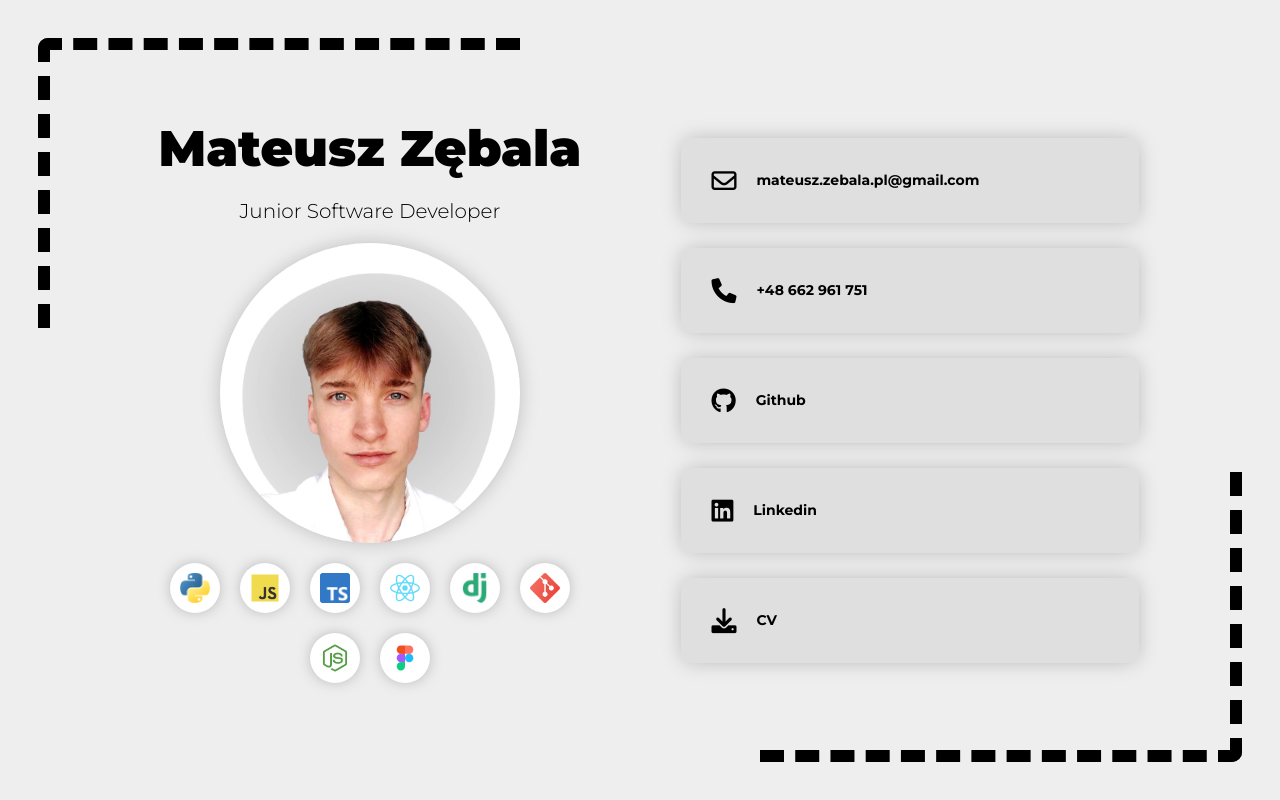
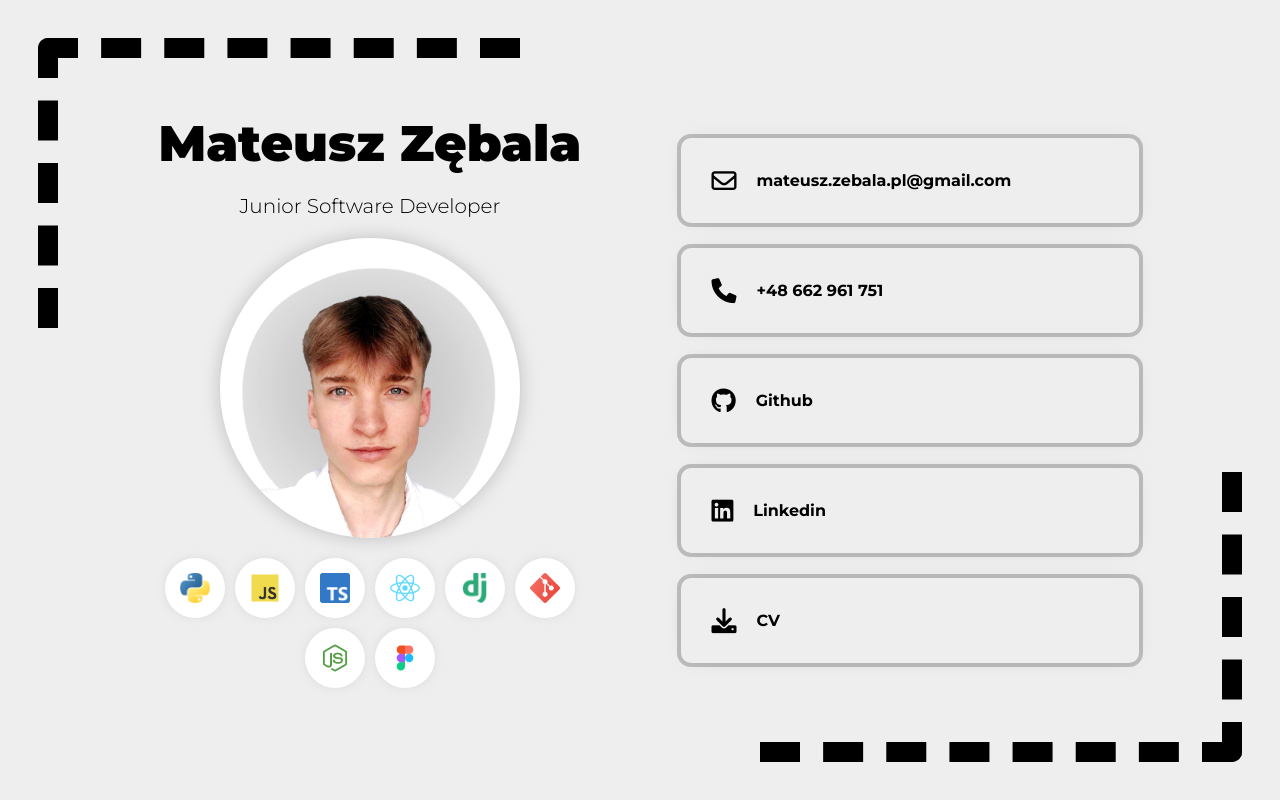
Before and after one commit to mateuszzebala/mateuszzebala.github.io, a plain HTML site: page index.html in a window 1280 px wide. Drawn offline with Linux system fonts and the light colour scheme.

Commit message:
fix: edit links style, change cv and add meta tags

```diff
--- a/index.html
+++ b/index.html
@@ -8,6 +8,9 @@
     <link rel="stylesheet" href="main.css" />
     <link rel="preconnect" href="https://fonts.googleapis.com" />
     <link rel="preconnect" href="https://fonts.gstatic.com" crossorigin />
+    <meta name="description" content="Author: Mateusz Zębala, Junior Software Developer, Poland, Cracow, I am an independent, ambitious, and determinedindividual committed to achieving set goals. I havebeen involved in programming for about 5 years. Ipossess a considerable amount of knowledge and astrong desire to continually acquire new skills. I amopen to new challenges and prepared to dedicate timeand energy to effectively fulfill assignedresponsibilities. I have been tutoring programming forover a year, teaching mainly JavaScript and Python.">
+    <meta name="keywords" content="Python, JavaScript, TypeScript, React, Redux, Django, Flask, Git, Github, MongoDB, MySQL, Docker">
+    <meta name="author" content="Mateusz Zębala">
 
     <!-- Google tag (gtag.js) -->
     <script
--- a/main.css
+++ b/main.css
@@ -20,7 +20,7 @@ main{
 }
 
 main .border{
-    border: 12px dashed black;
+    border: 20px dashed black;
     width: 40%;
     height: 40%;
     position: absolute;
@@ -68,29 +68,31 @@ article{
 .left-side .link{
     padding: 30px;
     width: 100%;
-    background-color: #DFDFDF;
-    box-shadow: 0 0 21px -3px #00000044;
+    background-color: transparent;
+    box-shadow: 0 0 21px -10px #00000044;
     border-radius: 10px;
     color: black;
     text-decoration: none;
     display: flex;
     gap:20px;
-    font-size: 14px;
+    font-size: 16px;
     align-items: center;
     font-weight: bold;
     transition: 0.2s;
     outline: 0px solid #90909088;
     overflow: hidden;
     white-space: nowrap;
+    outline-width: 4px;
 }
 
 
 .link span{
     text-overflow: ellipsis;
+    overflow: hidden;
 }
 
 .left-side .link:hover, .left-side .link:focus{
-    transform: scale(0.96);
+    outline-width: 10px;
 }
 
 
@@ -127,14 +129,13 @@ article{
     aspect-ratio: 1/1;
     border-radius: 50%;
     box-shadow: 0 0 21px -3px #00000044;
-
+    cursor: pointer;
 }
-
 
 .scroll-button{
     position: absolute;
-    bottom: 40px;
-    right: 40px;
+    bottom: 10px;
+    right: 10px;
     display: none;
     padding: 10px;
     font-size: 30px;
@@ -190,10 +191,15 @@ article{
 
 .technology-icons{
     display: flex;
-    gap: 20px;
+    gap: 10px;
     flex-wrap: wrap;
     justify-content: center;
     align-items: center;
+}
+
+.technology-icons div:hover{
+    transform: scale(1.2);
+
 }
 
 .technology-icons img{
@@ -203,12 +209,26 @@ article{
 
 .technology-icons div{
     background-color: white;
-    width: 50px;
-    height: 50px;
+    width: 60px;
+    height: 60px;
     display: flex;
     align-items: center;
     justify-content: center;
     border-radius: 50%;
-    box-shadow: 0 0 20px -10px black;
+    box-shadow: 0 0 20px -15px black;
+    cursor: pointer;
+    transition: transform ease 0.2s;
+}
 
+@keyframes image-fade-in{
+    from{
+        filter: blur(10px);
+    }
+    to{
+        filter: blur(0px);
+    }
 }
+
+img{
+    animation: image-fade-in 1s ease;
+}
```
Also changed, not shown: 1 other file.
